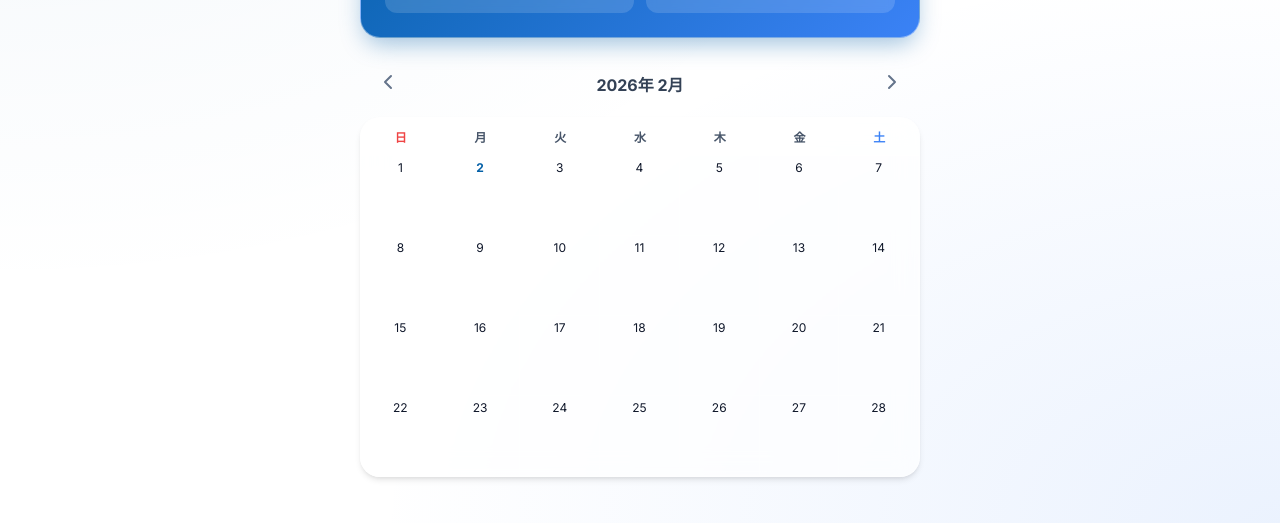
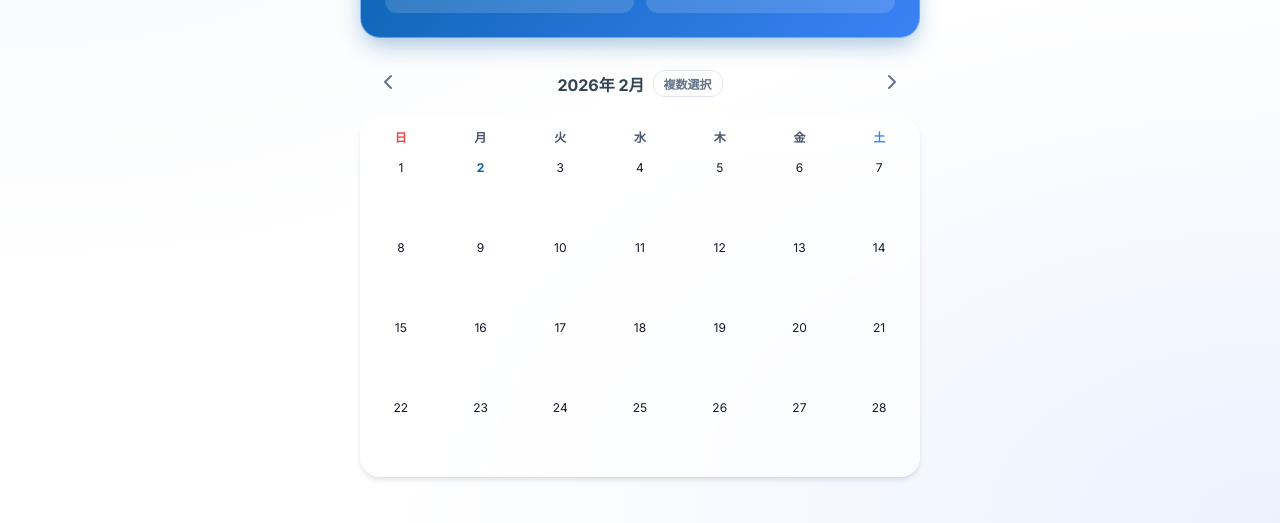
Before and after one commit to HarutoJAZZ45/juku-salary-app, a React (Vite) app: page / in a window 1280 px wide. Shown: the part 274-797 px from the top of the page. Built offline with nearby package versions, Linux system fonts and the light colour scheme.

Commit message:
Add batch edit feature

```diff
--- a/src/App.tsx
+++ b/src/App.tsx
@@ -17,12 +17,16 @@ function App() {
   const [currentViewDate, setCurrentViewDate] = useState(new Date());
 
   // Modal States
-  const [selectedDate, setSelectedDate] = useState<Date | null>(null);
+  const [selectedDate, setSelectedDate] = useState<Date | Date[] | null>(null);
   const [isWorkModalOpen, setIsWorkModalOpen] = useState(false);
   const [isSettingsOpen, setIsSettingsOpen] = useState(false);
   const [isHelpOpen, setIsHelpOpen] = useState(false);
   const [isFeedbackOpen, setIsFeedbackOpen] = useState(false);
   const [isNewsOpen, setIsNewsOpen] = useState(false);
+
+  // Batch Edit State
+  const [isSelectionMode, setIsSelectionMode] = useState(false);
+  const [selectedDates, setSelectedDates] = useState<Date[]>([]);
 
   // Badge Logic
   const [hasUnreadNews, setHasUnreadNews] = useState(false);
@@ -47,8 +51,30 @@ function App() {
   if (!isLoaded) return <div style={{ display: 'flex', justifyContent: 'center', alignItems: 'center', height: '100vh', color: 'gray' }}>Loading...</div>;
 
   const handleDayClick = (day: Date) => {
+    if (isSelectionMode) {
+      // Toggle selection
+      const exists = selectedDates.some(d => format(d, 'yyyy-MM-dd') === format(day, 'yyyy-MM-dd'));
+      if (exists) {
+        setSelectedDates(prev => prev.filter(d => format(d, 'yyyy-MM-dd') !== format(day, 'yyyy-MM-dd')));
+      } else {
+        setSelectedDates(prev => [...prev, day]);
+      }
+    } else {
+      // Normal open
       setSelectedDate(day);
       setIsWorkModalOpen(true);
+    }
+  };
+
+  const handleBatchEdit = () => {
+    if (selectedDates.length === 0) return;
+    setSelectedDate(selectedDates); // Pass array
+    setIsWorkModalOpen(true);
+  };
+
+  const toggleSelectionMode = () => {
+    setIsSelectionMode(!isSelectionMode);
+    setSelectedDates([]); // Reset selection when toggling
   };
 
   const handleSavework = (dateStr: string, data: Partial<WorkEntry>) => {
@@ -107,6 +133,9 @@ function App() {
           3. 上部のカードに今月（15日締め翌月末払い）の給与見込みが表示されます。<br />
           4. 設定ボタン（右上の歯車）から単価を変更できます。<br />
           <br />
+          <strong>まとめて入力:</strong><br />
+          カレンダー上の「複数選択」ボタンを押すと、日付を複数選んで一気に入力できます。<br />
+          <br />
           <strong>データの保存について:</strong><br />
           データはお使いの端末（ブラウザ）に自動保存されます。サーバーには送信されないため安心ですが、ブラウザのキャッシュ削除や機種変更では消えてしまうのでご注意ください。
         </div>
@@ -120,32 +149,77 @@ function App() {
         currentDate={currentViewDate}
       />
 
-      {/* Month Navigation */}
+      {/* Month Navigation & Batch Toggle */}
       <div style={{ display: 'flex', alignItems: 'center', justifyContent: 'space-between', marginBottom: '12px', padding: '0 8px' }}>
         <button onClick={() => handleMonthNav('prev')} style={{ background: 'none', border: 'none', padding: '8px', cursor: 'pointer' }}>
           <ChevronLeft size={24} color="#64748b" />
         </button>
+        <div style={{ display: 'flex', alignItems: 'center', gap: '8px' }}>
           <span style={{ fontSize: '16px', fontWeight: 700, color: '#334155' }}>
             {format(currentViewDate, 'yyyy年 M月')}
           </span>
+          <button
+            onClick={toggleSelectionMode}
+            style={{
+              padding: '4px 10px', fontSize: '12px', borderRadius: '12px',
+              border: isSelectionMode ? '1px solid var(--primary)' : '1px solid #e2e8f0',
+              background: isSelectionMode ? 'var(--primary-light)' : 'white',
+              color: isSelectionMode ? 'white' : '#64748b',
+              fontWeight: 600, cursor: 'pointer', transition: 'all 0.2s'
+            }}
+          >
+            {isSelectionMode ? '選択中' : '複数選択'}
+          </button>
+        </div>
         <button onClick={() => handleMonthNav('next')} style={{ background: 'none', border: 'none', padding: '8px', cursor: 'pointer' }}>
           <ChevronRight size={24} color="#64748b" />
         </button>
       </div>
 
       {/* Calendar */}
+      <div style={{ paddingBottom: isSelectionMode ? '80px' : '0' }}>
         <CalendarGrid
           currentMonth={currentViewDate}
           entries={entries}
           settings={settings}
           onDayClick={handleDayClick}
+          isSelectionMode={isSelectionMode}
+          selectedDates={selectedDates}
         />
+      </div>
+
+      {/* Batch Edit Footer */}
+      {isSelectionMode && (
+        <div style={{
+          position: 'fixed', bottom: '24px', left: '50%', transform: 'translateX(-50%)',
+          width: '90%', maxWidth: '360px',
+          background: 'rgba(255,255,255,0.9)', backdropFilter: 'blur(8px)',
+          borderRadius: '16px', padding: '12px 20px',
+          boxShadow: '0 10px 25px -5px rgba(0, 0, 0, 0.2)',
+          display: 'flex', alignItems: 'center', justifyContent: 'space-between',
+          zIndex: 100
+        }}>
+          <span style={{ fontWeight: 600, color: '#334155' }}>{selectedDates.length}日を選択中</span>
+          <button
+            onClick={handleBatchEdit}
+            disabled={selectedDates.length === 0}
+            style={{
+              background: 'var(--primary)', color: 'white', border: 'none',
+              padding: '8px 16px', borderRadius: '8px', fontWeight: 600,
+              cursor: selectedDates.length === 0 ? 'not-allowed' : 'pointer',
+              opacity: selectedDates.length === 0 ? 0.5 : 1
+            }}
+          >
+            編集する
+          </button>
+        </div>
+      )}
 
       {/* Modals */}
       <WorkModal
         isOpen={isWorkModalOpen}
         date={selectedDate}
-        entry={selectedDate ? entries[format(selectedDate, 'yyyy-MM-dd')] : undefined}
+        entry={!Array.isArray(selectedDate) && selectedDate ? entries[format(selectedDate, 'yyyy-MM-dd')] : undefined}
         onClose={() => setIsWorkModalOpen(false)}
         onSave={handleSavework}
         onDelete={handleDeleteEntry}
--- a/src/components/CalendarGrid.tsx
+++ b/src/components/CalendarGrid.tsx
@@ -11,9 +11,11 @@ interface CalendarGridProps {
     entries: Record<string, WorkEntry>;
     settings: UserSettings;
     onDayClick: (date: Date) => void;
+    isSelectionMode: boolean;
+    selectedDates: Date[];
 }
 
-export const CalendarGrid: React.FC<CalendarGridProps> = ({ currentMonth, entries, settings, onDayClick }) => {
+export const CalendarGrid: React.FC<CalendarGridProps> = ({ currentMonth, entries, settings, onDayClick, isSelectionMode, selectedDates }) => {
     const monthStart = startOfMonth(currentMonth);
     const monthEnd = endOfMonth(monthStart);
     const startDate = startOfWeek(monthStart, { weekStartsOn: 0 }); // Sunday start
@@ -55,6 +57,8 @@ export const CalendarGrid: React.FC<CalendarGridProps> = ({ currentMonth, entrie
                     const isCurrentMonth = isSameMonth(day, monthStart);
                     const isTodayDate = isToday(day);
 
+                    const isSelected = selectedDates.some(d => format(d, 'yyyy-MM-dd') === formattedDate);
+
                     return (
                         <div
                             key={day.toString()}
@@ -63,12 +67,20 @@ export const CalendarGrid: React.FC<CalendarGridProps> = ({ currentMonth, entrie
                                 minHeight: '80px',
                                 borderRight: '1px solid rgba(255,255,255,0.2)',
                                 borderBottom: '1px solid rgba(255,255,255,0.2)',
-                                background: isTodayDate ? 'rgba(255,255,255,0.6)' : isCurrentMonth ? 'transparent' : 'rgba(0,0,0,0.02)',
+                                background: isSelected
+                                    ? 'rgba(4, 96, 167, 0.15)'
+                                    : isTodayDate
+                                        ? 'rgba(255,255,255,0.6)'
+                                        : isCurrentMonth
+                                            ? 'transparent'
+                                            : 'rgba(0,0,0,0.02)',
                                 color: isCurrentMonth ? 'inherit' : 'rgba(0,0,0,0.2)',
                                 padding: '4px',
                                 cursor: 'pointer',
                                 position: 'relative',
-                                transition: 'background 0.2s'
+                                transition: 'background 0.2s',
+                                border: isSelected ? '2px solid var(--primary)' : undefined,
+                                zIndex: isSelected ? 1 : 0
                             }}
                             className="calendar-cell"
                         >
@@ -103,6 +115,19 @@ export const CalendarGrid: React.FC<CalendarGridProps> = ({ currentMonth, entrie
                                     )}
                                 </div>
                             )}
+
+                            {/* Selection Checkmark */}
+                            {isSelected && (
+                                <div style={{
+                                    position: 'absolute', top: '2px', right: '2px',
+                                    width: '16px', height: '16px',
+                                    background: 'var(--primary)', borderRadius: '50%',
+                                    color: 'white', fontSize: '10px',
+                                    display: 'flex', alignItems: 'center', justifyContent: 'center'
+                                }}>
+                                    ✓
+                                </div>
+                            )}
                         </div>
                     );
                 })}
```
Also changed, not shown: src/components/WorkModal.tsx (+46 -9 lines). Lines whose indentation alone changed are shown as unchanged.
